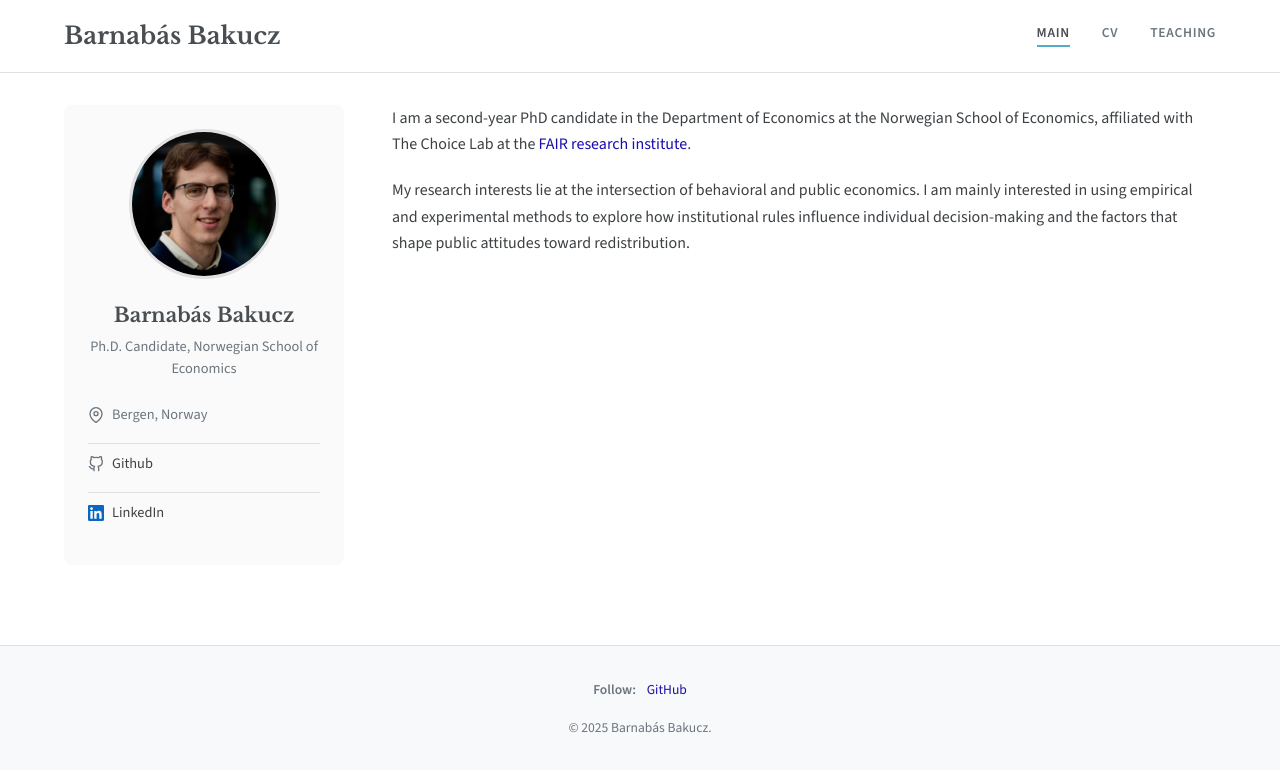
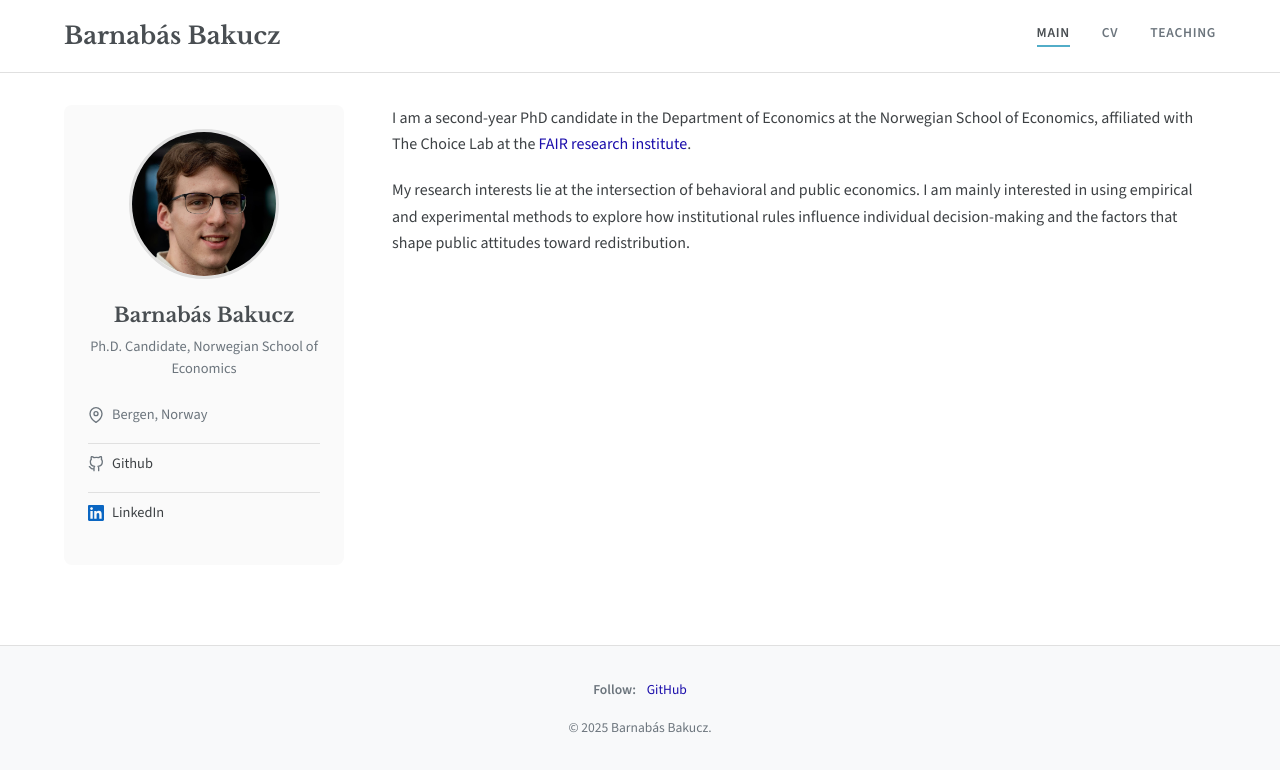
Before and after one commit to barnabas-bakucz/barnabas-bakucz.github.io, a Jekyll site: the page built from index.md, in a window 1280 px wide. Shown: the top 772 px of the page. Built offline with Jekyll 4.4.1, drawn with Linux system fonts in a browser that asks for light colours.

Commit message:
improve profile picture

```diff
--- a/_includes/author-profile.html
+++ b/_includes/author-profile.html
@@ -1,9 +1,10 @@
 <div class="author-profile">
   <div class="author-avatar">
     <img
-      src="{{ '/assets/images/profile.jpg' | relative_url }}"
+      src="{{ '/assets/images/professional.jpg' | relative_url }}"
       alt="{{ site.author.name }}"
       onerror="this.style.display='none'"
+      style="object-fit: cover; object-position: 0px -10px"
     />
   </div>
 
```
Also changed, not shown: assets/images/professional.jpg (added).
